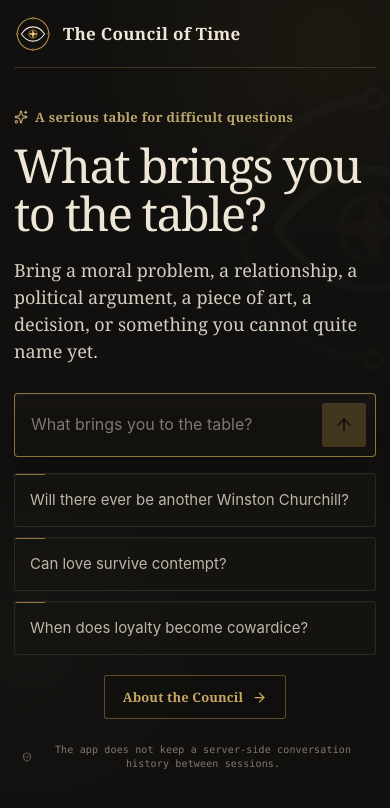
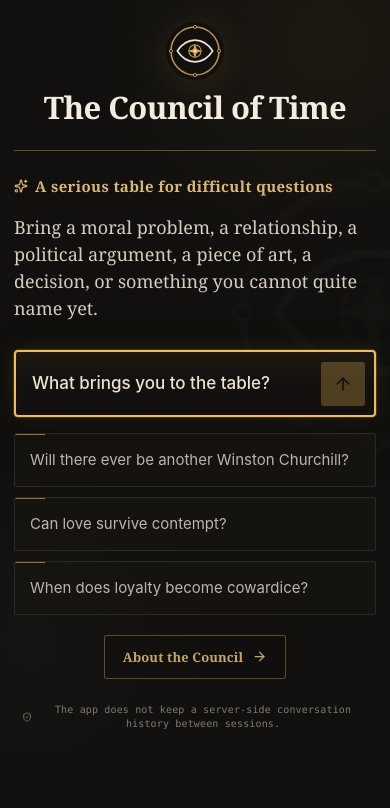
Before and after one commit to U-Adam/council_of_time, a React (Vite) app: page / in a window 390 px wide. Shown: the top 808 px of the page. Built offline with nearby package versions, Linux system fonts and the light colour scheme.

Commit message:
Make Council brand the home hero and brighten prompt

```diff
--- a/src/brand.css
+++ b/src/brand.css
@@ -60,6 +60,92 @@
   outline-offset: 0;
 }
 
+/* Home masthead: the institution is the hero. The question now lives in the console. */
+.shell:has(.hero) .topbar {
+  min-height: 176px;
+  padding: 26px 0 30px;
+  align-items: center;
+  justify-content: center;
+  border-bottom-color: rgba(212, 168, 79, .42) !important;
+}
+
+.shell:has(.hero) .brand {
+  flex-direction: column;
+  justify-content: center;
+  gap: 14px;
+  text-align: center;
+}
+
+.shell:has(.hero) .brand .mark {
+  width: 78px !important;
+  height: 78px !important;
+  flex-basis: 78px !important;
+  filter: drop-shadow(0 5px 18px rgba(212, 168, 79, .12)) !important;
+}
+
+.shell:has(.hero) .brand strong {
+  color: #f4ecdf !important;
+  font-size: clamp(34px, 6vw, 48px) !important;
+  font-weight: 600 !important;
+  line-height: 1.02;
+  letter-spacing: -.018em !important;
+  white-space: normal;
+}
+
+.shell:has(.hero) .brand small {
+  display: none !important;
+}
+
+/* The giant duplicate question is intentionally removed; the console carries it. */
+.hero .hero-copy h1 {
+  display: none;
+}
+
+.shell:has(.hero) .hero {
+  padding-top: 30px !important;
+}
+
+.shell:has(.hero) .eyebrow {
+  margin-bottom: 22px;
+  color: #d9b96f !important;
+  font-size: 16px !important;
+  line-height: 1.3;
+}
+
+.shell:has(.hero) .hero-copy p {
+  margin-bottom: 28px;
+}
+
+/* Make the question console unmistakably primary. */
+.hero .composer {
+  border: 2px solid #f0bd4f !important;
+  background:
+    linear-gradient(180deg, rgba(240, 189, 79, .045), transparent 48%),
+    rgba(20, 18, 15, .94) !important;
+  box-shadow:
+    0 0 0 1px rgba(240, 189, 79, .18),
+    0 0 24px rgba(240, 189, 79, .10),
+    0 18px 54px rgba(0,0,0,.22) !important;
+}
+
+.hero .composer:focus-within {
+  border-color: #ffd36b !important;
+  box-shadow:
+    0 0 0 2px rgba(255, 211, 107, .18),
+    0 0 30px rgba(240, 189, 79, .16),
+    0 18px 54px rgba(0,0,0,.24) !important;
+}
+
+.hero .composer textarea::placeholder {
+  color: #eee3d2 !important;
+  opacity: 1;
+  font-weight: 500;
+}
+
+.hero .send-button {
+  background: #e7b64d !important;
+}
+
 @media (max-width: 640px) {
   .brand .mark {
     width: 38px !important;
@@ -73,6 +159,38 @@
     width: 330px;
     opacity: .028;
   }
+
+  .shell:has(.hero) .topbar {
+    min-height: 160px;
+    padding: 22px 0 26px;
+  }
+
+  .shell:has(.hero) .brand {
+    gap: 12px;
+  }
+
+  .shell:has(.hero) .brand .mark {
+    width: 64px !important;
+    height: 64px !important;
+    flex-basis: 64px !important;
+  }
+
+  .shell:has(.hero) .brand strong {
+    font-size: clamp(32px, 9.2vw, 42px) !important;
+  }
+
+  .shell:has(.hero) .hero {
+    padding-top: 26px !important;
+  }
+
+  .shell:has(.hero) .eyebrow {
+    margin-bottom: 18px;
+    font-size: 15px !important;
+  }
+
+  .hero .composer textarea {
+    font-size: 17px;
+  }
 }
 
 @media (max-width: 420px) {
@@ -80,4 +198,18 @@
     right: -155px;
     width: 315px;
   }
+
+  .shell:has(.hero) .topbar {
+    min-height: 150px;
+  }
+
+  .shell:has(.hero) .brand .mark {
+    width: 58px !important;
+    height: 58px !important;
+    flex-basis: 58px !important;
+  }
+
+  .shell:has(.hero) .brand strong {
+    font-size: 31px !important;
+  }
 }
```
